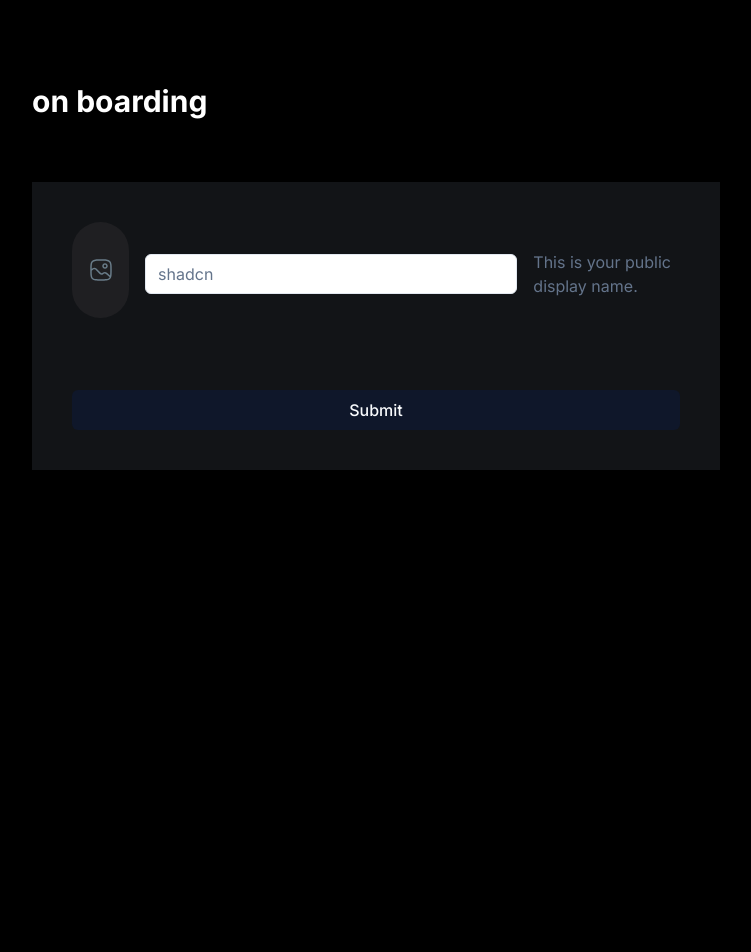
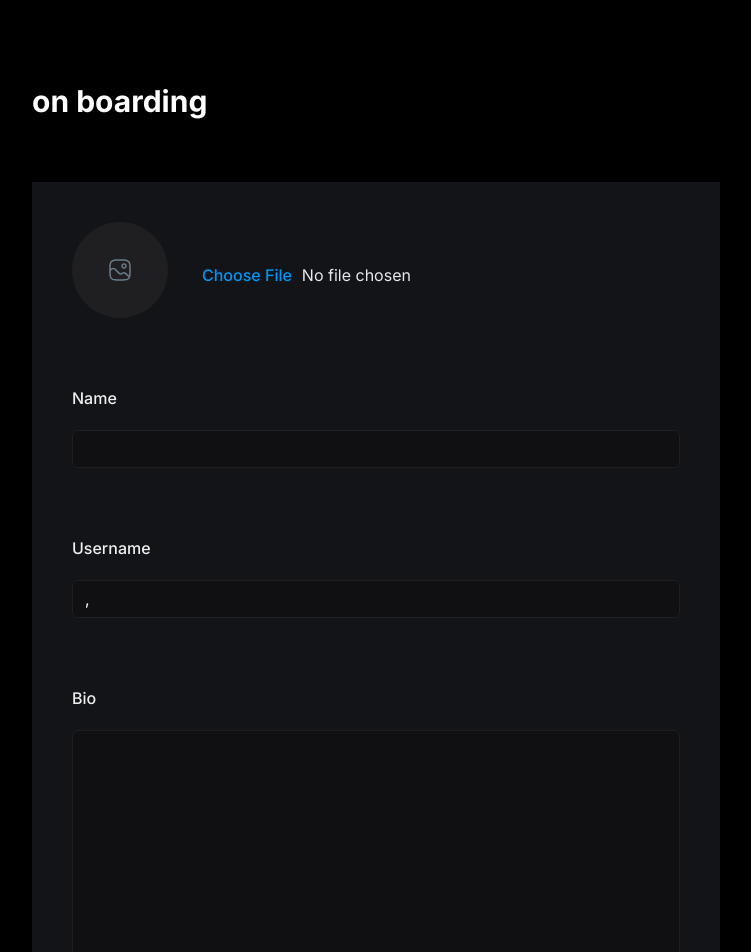
Before and after one commit to Nicholas-Abell/threads_clone, a Next.js app: page /onboarding in a window 1280 px wide. Shown: the top 952 px of the page, without its empty margins (264-1015 px from the left). Before the commit the page ends 800 px from the top, so only its background shows below. Built offline with nearby package versions, Linux system fonts and the light colour scheme; no server answers.

Commit message:
auto imports user registration info

```diff
--- a/components/forms/AccountProfile.tsx
+++ b/components/forms/AccountProfile.tsx
@@ -16,14 +16,17 @@
   FormMessage,
 } from "@/components/ui/form";
 import { Input } from "@/components/ui/input";
+import { Textarea } from "@/components/ui/textarea";
+
 import { Button } from "@/components/ui/button";
 
 import { UserValidation } from "@/lib/validations/user";
+import { ChangeEvent } from "react";
 
 type AccountProfileProps = {
   user: {
     id: string;
-    objectId: string;
+    name: string;
     username: string;
     bio: string;
     image: string;
@@ -35,12 +38,19 @@
   const form = useForm({
     resolver: zodResolver(UserValidation),
     defaultValues: {
-      profile_photo: "",
-      name: "",
-      username: "",
-      bio: "",
+      profile_photo: user?.image || "",
+      name: user?.name || "",
+      username: user?.username || ",",
+      bio: user?.bio || "",
     },
   });
+
+  const handleImage = (
+    e: ChangeEvent,
+    fieldChange: (value: string) => void
+  ) => {
+    e.preventDefault();
+  };
 
   function onSubmit(values: z.infer<typeof UserValidation>) {
     // Do something with the form values.
@@ -56,7 +66,7 @@
       >
         <FormField
           control={form.control}
-          name="username"
+          name="profile_photo"
           render={({ field }) => (
             <FormItem className="flex items-center gap-4">
               <FormLabel className="account-form_image-label">
@@ -80,17 +90,79 @@
                   />
                 )}
               </FormLabel>
-              <FormControl>
-                <Input placeholder="shadcn" {...field} />
+              <FormControl className="flex-1 text-base-semibold text-gray-200">
+                <Input
+                  type="file"
+                  accept="image/*"
+                  placeholder="upload a folder"
+                  className="account-form_image-input"
+                  onChange={(e) => handleImage(e, field.onChange)}
+                />
               </FormControl>
-              <FormDescription>
-                This is your public display name.
-              </FormDescription>
               <FormMessage />
             </FormItem>
           )}
         />
-        <Button type="submit">Submit</Button>
+        <FormField
+          control={form.control}
+          name="name"
+          render={({ field }) => (
+            <FormItem className="flex flex-col gap-4 w-full">
+              <FormLabel className="text-base-semibold text-light-2">
+                Name
+              </FormLabel>
+              <FormControl className="flex-1 text-base-semibold text-gray-200">
+                <Input
+                  type="text"
+                  className="account-form_input no-focus"
+                  {...field}
+                />
+              </FormControl>
+              <FormMessage />
+            </FormItem>
+          )}
+        />
+        <FormField
+          control={form.control}
+          name="username"
+          render={({ field }) => (
+            <FormItem className="flex flex-col gap-4 w-full">
+              <FormLabel className="text-base-semibold text-light-2">
+                Username
+              </FormLabel>
+              <FormControl className="flex-1 text-base-semibold text-gray-200">
+                <Input
+                  type="text"
+                  className="account-form_input no-focus"
+                  {...field}
+                />
+              </FormControl>
+              <FormMessage />
+            </FormItem>
+          )}
+        />
+        <FormField
+          control={form.control}
+          name="bio"
+          render={({ field }) => (
+            <FormItem className="flex flex-col gap-4 w-full">
+              <FormLabel className="text-base-semibold text-light-2">
+                Bio
+              </FormLabel>
+              <FormControl className="flex-1 text-base-semibold text-gray-200">
+                <Textarea
+                  rows={10}
+                  className="account-form_input no-focus"
+                  {...field}
+                />
+              </FormControl>
+              <FormMessage />
+            </FormItem>
+          )}
+        />
+        <Button className="bg-primary" type="submit">
+          Submit
+        </Button>
       </form>
     </Form>
   );
```
